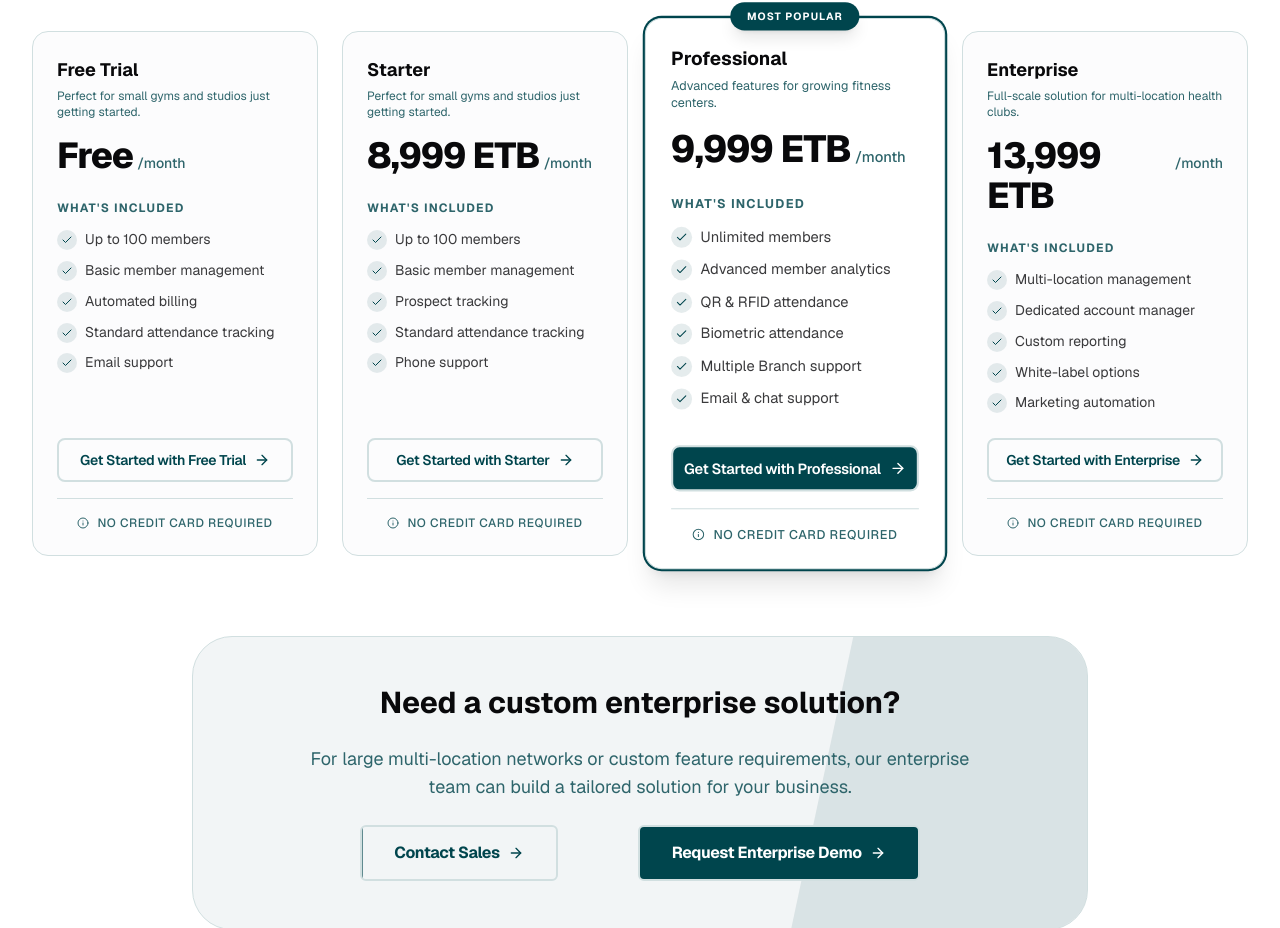
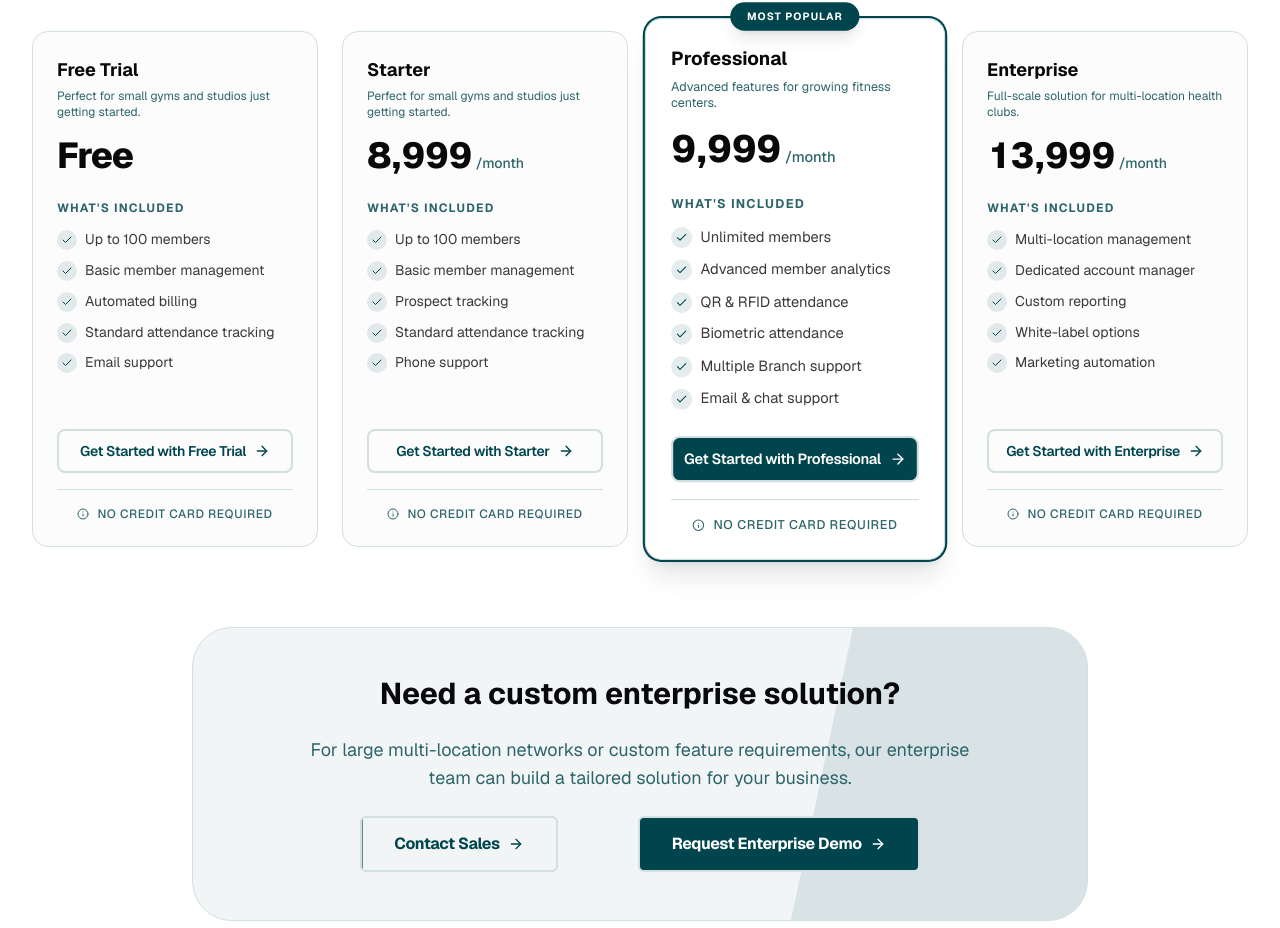
Before and after one commit to adgehbirhane/fidro, a Next.js app: page / in a window 1280 px wide. Shown: the part 3876-4804 px from the top of the page. Built offline with nearby package versions, Linux system fonts and the light colour scheme.

Commit message:
code refactor on pricing

```diff
--- a/package.json
+++ b/package.json
@@ -21,6 +21,7 @@
     "lucide-react": "^0.475.0",
     "next": "16.2.1",
     "react": "19.2.4",
+    "react-animated-numbers": "^1.1.1",
     "react-confetti": "^6.4.0",
     "react-dom": "19.2.4",
     "react-hook-form": "^7.72.0",
--- a/src/sections/home/PricingPreview.tsx
+++ b/src/sections/home/PricingPreview.tsx
@@ -9,6 +9,120 @@ import { cn } from "@/lib/utils"
 import { pricingTiers, pricingHeader } from "@/content/pricing"
 import Link from "next/link"
 import confetti from 'canvas-confetti'
+import AnimatedNumbers from "react-animated-numbers"
+
+// Helper component for animated price display
+function AnimatedPrice({
+  price,
+  billingCycle
+}: {
+  price: string
+  billingCycle: "monthly" | "6month" | "yearly"
+}) {
+  // Handle "Free" case
+  if (price === "Free") {
+    return (
+      <span className="text-4xl font-extrabold tracking-tight text-foreground">
+        Free
+      </span>
+    )
+  }
+
+  // Extract numeric value from price string (e.g., "8,999 ETB" -> 8999)
+  const numericValue = parseInt(price.replace(/[^0-9]/g, ''), 10)
+  const [currentValue, setCurrentValue] = React.useState(numericValue)
+  const [previousValue, setPreviousValue] = React.useState(numericValue)
+  const suffix = price.includes("ETB") ? " ETB" : ""
+
+  // Format number to array of digits with comma positions
+  const formatNumber = (num: number) => {
+    return num.toLocaleString('en-US').split('')
+  }
+
+  // Animate counting when price changes
+  React.useEffect(() => {
+    setPreviousValue(currentValue)
+    const targetValue = numericValue
+    const diff = targetValue - currentValue
+    const totalSteps = Math.abs(diff)
+
+    if (totalSteps === 0) return
+
+    const duration = 1200 // slightly longer for smoother feel
+    const direction = diff > 0 ? 1 : -1
+
+    // Easing function: ease-out cubic (fast start, slow end)
+    const easeOutCubic = (t: number) => 1 - Math.pow(1 - t, 3)
+
+    const startTime = Date.now()
+
+    const animate = () => {
+      const elapsed = Date.now() - startTime
+      const progress = Math.min(elapsed / duration, 1)
+      const easedProgress = easeOutCubic(progress)
+
+      const stepsToMove = Math.round(easedProgress * totalSteps)
+      const newValue = currentValue + (direction * stepsToMove)
+
+      setCurrentValue(newValue)
+
+      if (progress < 1) {
+        requestAnimationFrame(animate)
+      } else {
+        setCurrentValue(targetValue)
+      }
+    }
+
+    requestAnimationFrame(animate)
+  }, [numericValue])
+
+  const currentDigits = formatNumber(currentValue)
+  const previousDigits = formatNumber(previousValue)
+
+  return (
+    <div className="flex items-baseline gap-1">
+      <div className="text-4xl font-extrabold tracking-tight text-foreground flex overflow-hidden">
+        {currentDigits.map((digit, index) => {
+          // Check if this digit changed
+          const hasChanged = previousDigits[index] !== digit
+
+          return (
+            <span
+              key={`${index}-${digit}`}
+              className="relative inline-block"
+              style={{
+                minWidth: digit === ',' ? '0.3em' : '0.65em',
+                textAlign: 'center'
+              }}
+            >
+              <motion.span
+                initial={hasChanged ? { y: -24, opacity: 0 } : { y: 0, opacity: 1 }}
+                animate={{ y: 0, opacity: 1 }}
+                transition={{
+                  duration: 0.5,
+                  ease: [0.34, 1.56, 0.64, 1], // spring-like bounce
+                  delay: hasChanged ? index * 0.02 : 0
+                }}
+                className="inline-block"
+              >
+                {digit}
+              </motion.span>
+            </span>
+          )
+        })}
+      </div>
+      <motion.span
+        className="text-sm font-medium text-muted-foreground"
+        key={`${suffix}-${billingCycle}`}
+        initial={{ opacity: 0, x: -8 }}
+        animate={{ opacity: 1, x: 0 }}
+        transition={{ duration: 0.3, delay: 0.4 }}
+      >
+        /month
+      </motion.span>
+    </div>
+  )
+}
 
 export function PricingPreview() {
   const [billingCycle, setBillingCycle] = React.useState<"monthly" | "6month" | "yearly">("monthly")
@@ -214,18 +328,38 @@ export function PricingPreview() {
               <div className="mb-6">
                 <h3 className="text-lg font-bold text-foreground mb-1">{tier.name}</h3>
                 <p className="text-xs text-muted-foreground min-h-[32px] line-clamp-2">{tier.description}</p>
-                <div className="mt-4 flex items-baseline gap-1">
-                  <span className="text-4xl font-extrabold tracking-tight text-foreground">
-                    {billingCycle === "monthly" ? tier.priceMonthly : billingCycle === "6month" ? tier.price6Month : tier.priceYearly}
-                  </span>
-                  <span className="text-sm font-medium text-muted-foreground">/month</span>
+                <div className="mt-4">
+                  <AnimatedPrice
+                    price={billingCycle === "monthly" ? tier.priceMonthly : billingCycle === "6month" ? tier.price6Month : tier.priceYearly}
+                    billingCycle={billingCycle}
+                  />
                 </div>
-                {billingCycle === "yearly" && (
-                  <p className="text-xs text-primary font-bold mt-1">Billed annually (20% off)</p>
+                <AnimatePresence mode="wait">
+                  {billingCycle === "yearly" && tier.priceYearly !== "Free" && (
+                    <motion.p
+                      key="yearly-badge"
+                      initial={{ opacity: 0, height: 0 }}
+                      animate={{ opacity: 1, height: "auto" }}
+                      exit={{ opacity: 0, height: 0 }}
+                      transition={{ duration: 0.3 }}
+                      className="text-xs text-primary font-bold mt-1"
+                    >
+                      Billed annually (20% off)
+                    </motion.p>
                   )}
-                {billingCycle === "6month" && (
-                  <p className="text-xs text-primary font-bold mt-1">Billed every 6 months (10% off)</p>
+                  {billingCycle === "6month" && tier.price6Month !== "Free" && (
+                    <motion.p
+                      key="6month-badge"
+                      initial={{ opacity: 0, height: 0 }}
+                      animate={{ opacity: 1, height: "auto" }}
+                      exit={{ opacity: 0, height: 0 }}
+                      transition={{ duration: 0.3 }}
+                      className="text-xs text-primary font-bold mt-1"
+                    >
+                      Billed every 6 months (10% off)
+                    </motion.p>
                   )}
+                </AnimatePresence>
               </div>
 
               <div className="flex-1 space-y-3 mb-6">
```
Also changed, not shown: 1 other file (tests, documents, lock files or other folders). Lines whose indentation alone changed are shown as unchanged.
